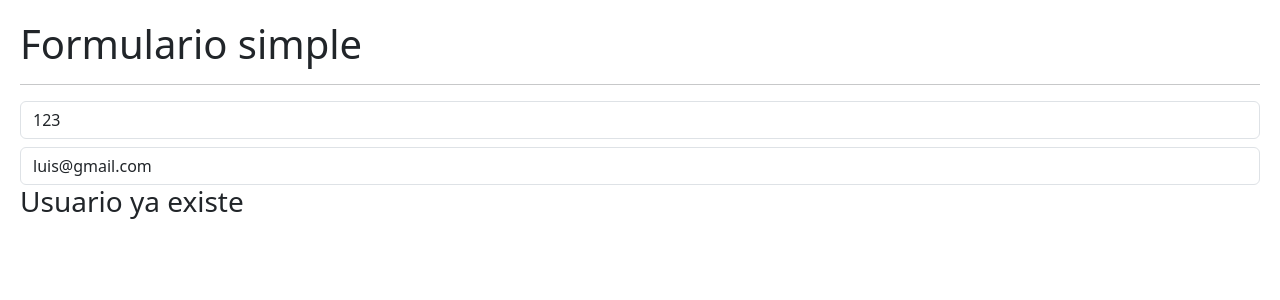
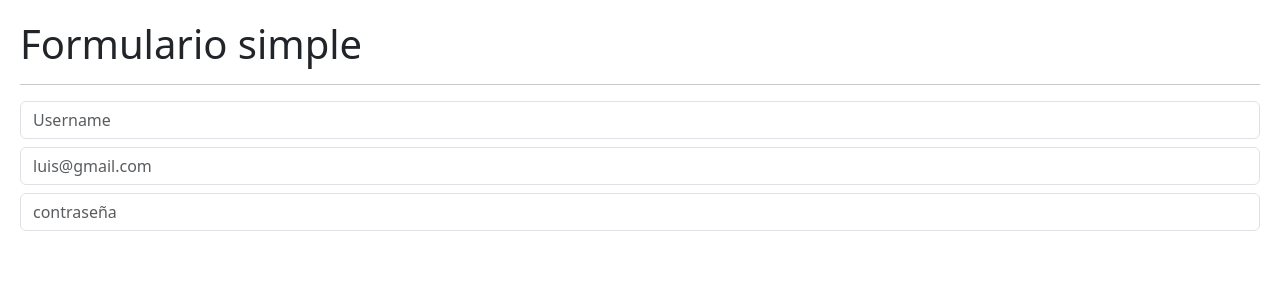
Before and after one commit to LuisVasquez23/curso-react, a React (Vite) app in the folder 05-hook-app/: page / in a window 1280 px wide. Shown: the top 300 px of the page. Built offline with nearby package versions, Linux system fonts and the light colour scheme.

Commit message:
Agregando formulario con custom hooks

```diff
--- a/05-hook-app/src/01-useEffect/SimpleFormWithCustomHook.jsx
+++ b/05-hook-app/src/01-useEffect/SimpleFormWithCustomHook.jsx
@@ -1,26 +1,11 @@
-import { useEffect, useState } from "react";
-import Message from "./Message";
+import useForm from "../hooks/useForm";
 
 const SimpleFormWiithCustomHook = () => {
-  const [formState, setFormState] = useState({
-    username: "123",
-    email: "luis@gmail.com",
+  const { onInputChange, username, email, password } = useForm({
+    username: "",
+    email: "",
+    password: "",
   });
-
-  const { username, email } = formState;
-
-  const onInputChange = ({ target }) => {
-    const { value, name } = target;
-
-    setFormState({
-      ...formState,
-      [name]: value,
-    });
-  };
-
-  useEffect(() => {
-    console.log("formState changed");
-  }, [formState]);
 
   return (
     <>
@@ -45,7 +30,14 @@ const SimpleFormWiithCustomHook = () => {
         onChange={onInputChange}
       />
 
-      {username === "123" && <Message />}
+      <input
+        type="password"
+        className="form-control mt-2"
+        placeholder="contraseña"
+        name="password"
+        value={password}
+        onChange={onInputChange}
+      />
     </>
   );
 };
--- /dev/null
+++ b/05-hook-app/src/hooks/useForm.js
@@ -0,0 +1,21 @@
+import { useState } from "react";
+
+const useForm = (initialForm = {}) => {
+  const [formState, setFormState] = useState(initialForm);
+
+  const onInputChange = ({ target }) => {
+    const { value, name } = target;
+
+    setFormState({
+      ...formState,
+      [name]: value,
+    });
+  };
+
+  return {
+    ...formState,
+    onInputChange,
+  };
+};
+
+export default useForm;
```
